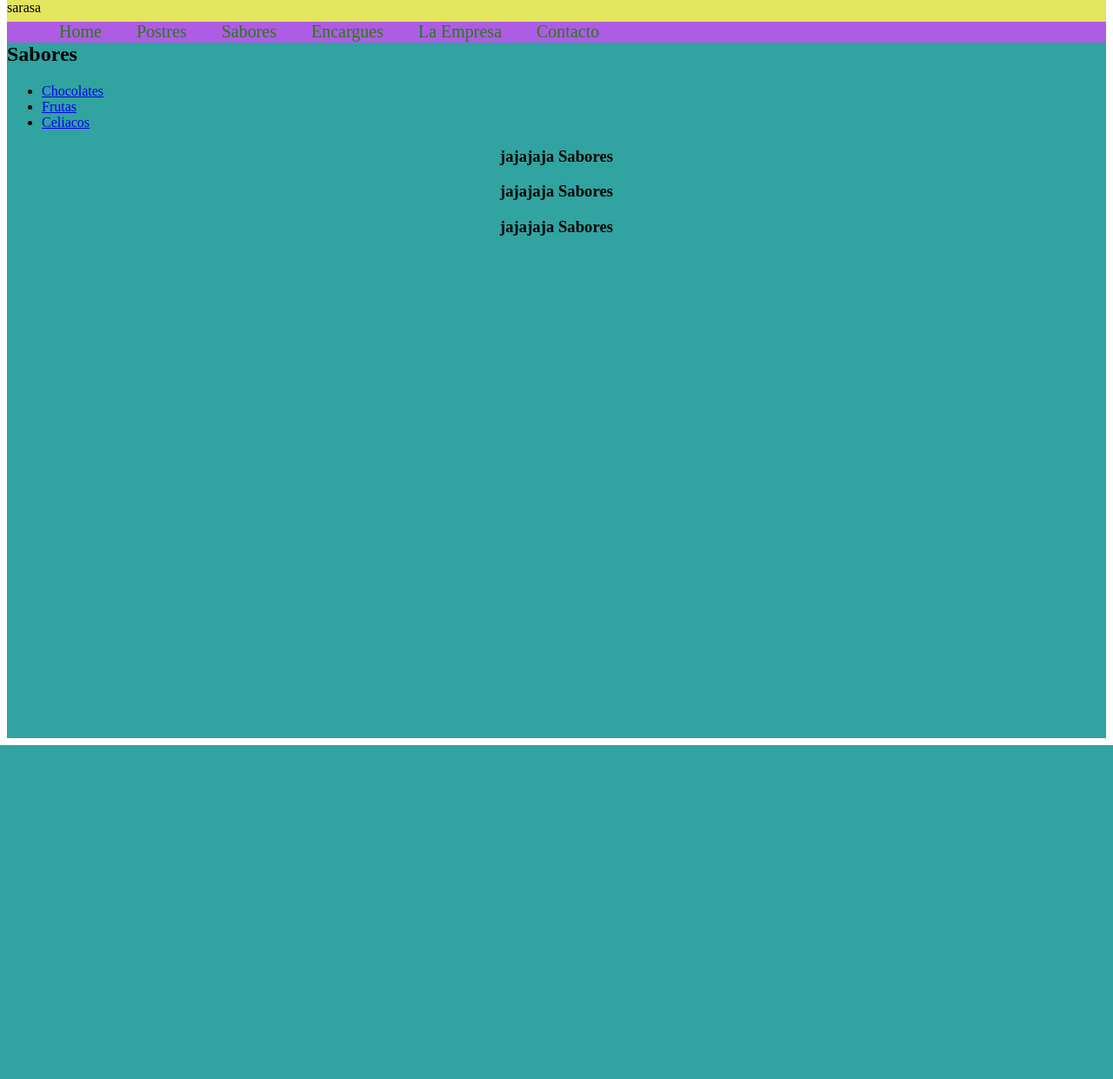
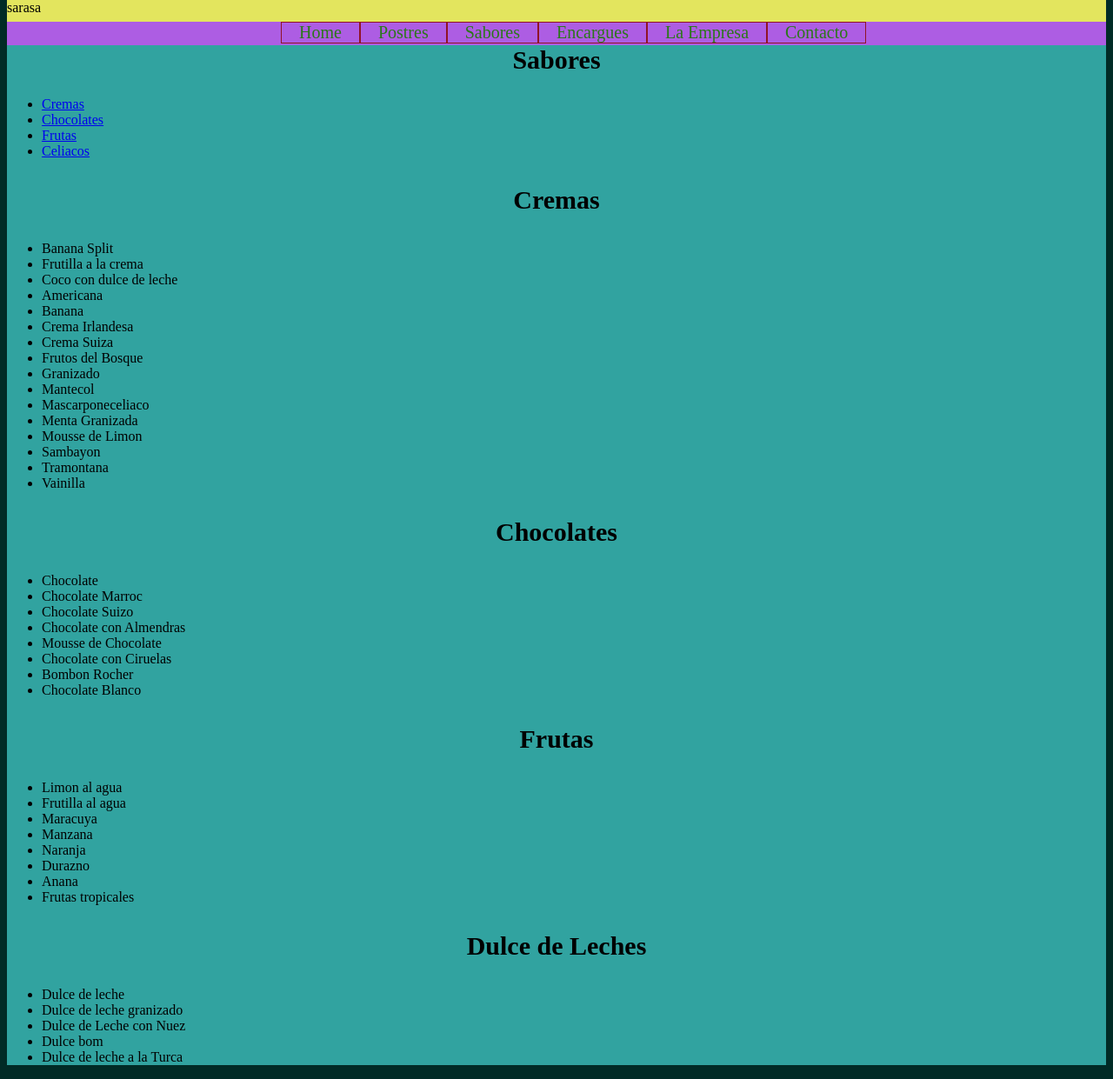
Before and after one commit to Pablo-Rivera/privera, a PHP site: page /site/Sabores.html in a window 1280 px wide. Shown: the whole page at 87% size. Before the commit the page ends 857 px from the top, so only its background shows below. Run offline with PHP 8.4, Linux system fonts and the light colour scheme.

Commit message:
Retoques, centrado y sabores

```diff
--- a/site/Sabores.html
+++ b/site/Sabores.html
@@ -22,15 +22,68 @@
     <article>
 		<h1>Sabores</h1>
 		<ul>
-			<li> <a href="#c1">Chocolates<a></li>
-			<li><a href="#c2">Frutas<a></li>
-			<li><a href="#c3">Celiacos<a></li>
+      <li> <a href="#c1">Cremas<a></li>
+			<li> <a href="#c2">Chocolates<a></li>
+			<li><a href="#c3">Frutas<a></li>
+			<li><a href="#c4">Celiacos<a></li>
 		</ul>
+    <section>
+      <h1 id="c1">Cremas</h1>
+      <ul>
+        <li>Banana Split</li>
+        <li>Frutilla a la crema</li>
+        <li>Coco con dulce de leche</li>
+        <li>Americana</li>
+        <li>Banana</li>
+        <li>Crema Irlandesa</li>
+        <li>Crema Suiza </li>
+        <li>Frutos del Bosque</li>
+        <li>Granizado</li>
+        <li>Mantecol</li>
+        <li>Mascarponeceliaco</li>
+        <li>Menta Granizada</li>
+        <li>Mousse de Limon</li>
+        <li>Sambayon</li>
+        <li>Tramontana</li>
+        <li>Vainilla</li>
+      </ul>
+    </section>
 		<section>
-			<h1 id="c1">jajajaja Sabores</h1>
-			<h1 id="c2">jajajaja Sabores</h1>
-			<h1 id="c3">jajajaja Sabores</h1>
+			<h1 id="c2">Chocolates</h1>
+      <ul>
+        <li>Chocolate</li>
+        <li>Chocolate Marroc </li>
+        <li>Chocolate Suizo </li>
+        <li>Chocolate con Almendras </li>
+        <li>Mousse de Chocolate </li>
+        <li>Chocolate con Ciruelas </li>
+        <li>Bombon Rocher </li>
+        <li>Chocolate Blanco </li>
+      </ul>
 		</section>
+    <section>
+			<h1 id="c3">Frutas</h1>
+        <ul>
+          <li>Limon al agua</li>
+          <li>Frutilla al agua</li>
+          <li>Maracuya</li>
+          <li>Manzana</li>
+          <li>Naranja</li>
+          <li>Durazno</li>
+          <li>Anana</li>
+          <li>Frutas tropicales</li>
+        </ul>
+    </section>
+    <section>
+			<h1 id="c4">Dulce de Leches</h1>
+        <ul>
+          <li>Dulce de leche</li>
+          <li>Dulce de leche granizado</li>
+          <li>Dulce de Leche con Nuez</li>
+          <li>Dulce bom</li>
+          <li>Dulce de leche a la Turca</li>
+        </ul>
+    </section>
     </article>
     <footer>
 
--- a/site/css/style.css
+++ b/site/css/style.css
@@ -1,4 +1,6 @@
-
+  body{
+    background-color: #012b26;
+  }
   header
   {
     background-color: #e3e55e;
@@ -7,8 +9,11 @@
   }
   nav{
     background-color: #ad5de3;
-    height:24px;
-    margin-top: -16px;
+    height:27px;
+  }
+  nav ul{
+    margin:auto;
+    width:674px;
   }
   nav ul li
   {
@@ -17,6 +22,7 @@
   	padding-left: 20px;
     list-style-type: none;
     font-size: 20px;
+    border: 1px solid #901326;
   }
 
   nav ul a
@@ -24,22 +30,22 @@
     text-decoration: none;
   	color: #2b7819;
   }
-  ul a:hover {
-  	color: #e61050;
-  }
-  ul a:hover li {
-  	background-color: blue;
-  	border-color: #d3cee0;
+  nav ul a:hover li {
+    color: #e61050;
+  	background-color: #31135a;
+    border: 1px solid #b9b22d;
   }
   article {
     background-color: #31a3a0;
-    height:800px;
-    margin-top: -20px;
+    height:100%;
+    margin-top: -25px;
   }
   /*--------------------------------*/
   /*----------Encargue--------------*/
-  section h1{
+  article h1{
 	text-align: center;
+  font-size:30px;
+  font-family:inherit;
   }
   table{
 	margin: 18px auto auto;
@@ -50,10 +56,11 @@
   }
   th ,td{
 	text-align: center;
+  font-family:"Helvetica Neue",Helvetica,Arial,sans-serif;
   }
   form{
 	font-weight: bold;
-	margin: 18px auto auto;
+	margin: auto auto;
 	height: 380px;
 	width: 550px;
 	border: 3px solid #326000;
@@ -61,9 +68,26 @@
 	background-color: orange;
 	box-shadow: 0px 5px 10px #3d8e00;
   }
-  thead{color:green;}
-  tbody{color:blue;}
+
+  thead{
+    color:green;
+  }
+
+  tbody{
+    color:blue;
+  }
+
   table, th, td{
     border:1px solid black;
   }
+  form input, textarea{
+    margin-left:15px;
+    margin-top:1px;
+    margin-bottom:1px;
+  }
+  form p{
+    margin-left:20px;
+    margin-top:5px;
+    margin-bottom:1px;
+  }
   /*--------------------------------*/
```
Also changed, not shown: site/Encargues.html (+12 -20 lines).
